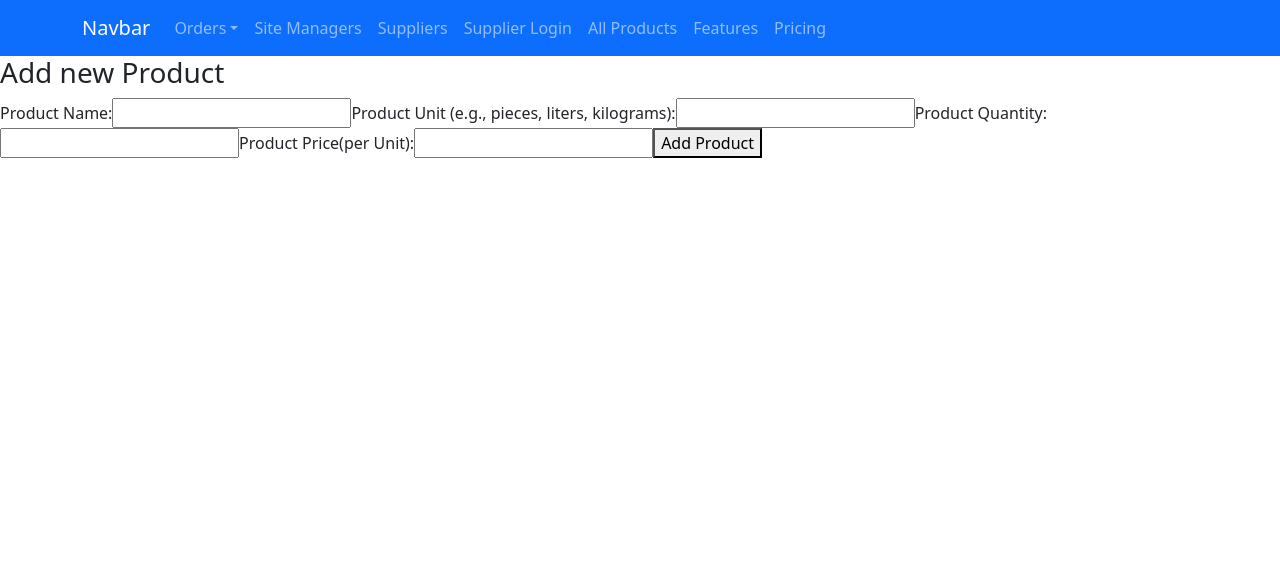
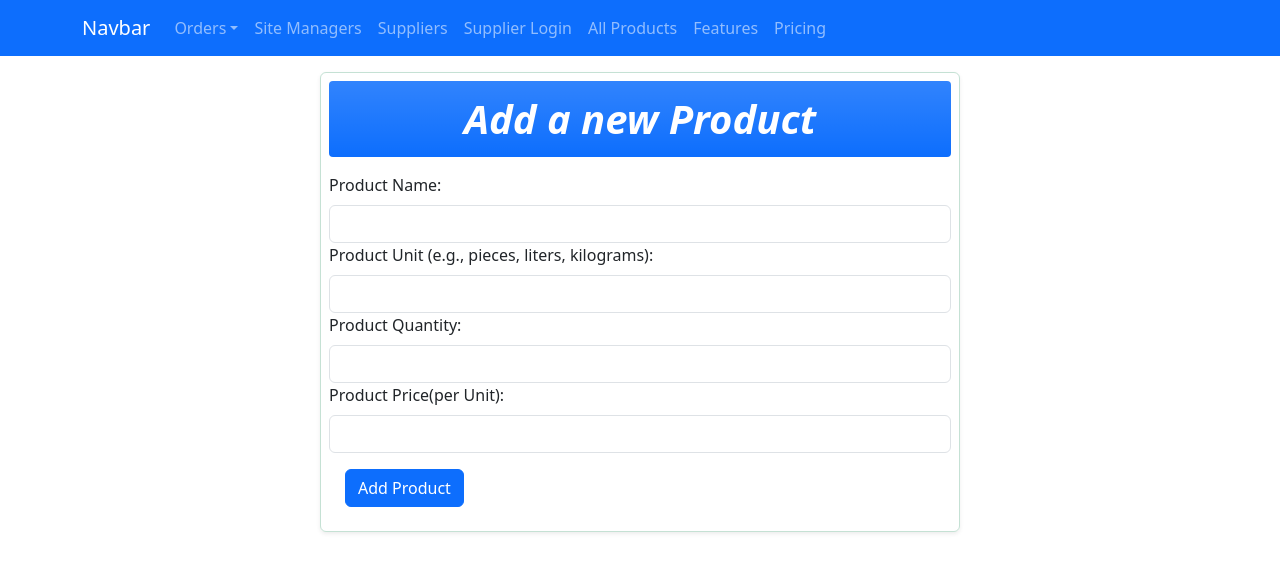
Before and after one commit to it21250156/Procurement, a React (Create React App) app in the folder frontend/: page /addproduct in a window 1280 px wide. Shown: the top 572 px of the page. Built offline with nearby package versions, Linux system fonts and the light colour scheme; no server answers.

Commit message:
Merge branch 'main' of https://github.com/it21250156/Procurement

```diff
--- a/frontend/src/components/ProductForm.js
+++ b/frontend/src/components/ProductForm.js
@@ -1,15 +1,16 @@
-import { useState, useContext } from "react"; // Import useContext
-import { useProductsContext } from "../hooks/useProductsContext";
-import { useNavigate } from "react-router-dom";
-import Swal from "sweetalert2";
-import { SupplierContext } from "../context/SupplierContext"; // Import the SupplierContext
+import { useState, useContext } from 'react'; // Import useContext
+import { useProductsContext } from '../hooks/useProductsContext';
+import { useNavigate } from 'react-router-dom';
+import Swal from 'sweetalert2';
+import { SupplierContext } from '../context/SupplierContext'; // Import the SupplierContext
+import { Button } from 'react-bootstrap';
 
 const ProductForm = () => {
   const { dispatch } = useProductsContext();
-  const [pName, setPname] = useState("");
-  const [pUnit, setPunit] = useState("");
-  const [pQty, setPqty] = useState("");
-  const [pPrice, setPprice] = useState("");
+  const [pName, setPname] = useState('');
+  const [pUnit, setPunit] = useState('');
+  const [pQty, setPqty] = useState('');
+  const [pPrice, setPprice] = useState('');
   const [errors, setErrors] = useState({});
   const navigate = useNavigate();
 
@@ -20,19 +21,21 @@ const ProductForm = () => {
     let formErrors = {};
 
     if (!pName) {
-      formErrors.pName = "Product Name is required";
+      formErrors.pName = 'Product Name is required';
     }
 
     if (!pUnit) {
-      formErrors.pUnit = "Product Unit is required";
+      formErrors.pUnit = 'Product Unit is required';
     }
 
     if (!pQty || isNaN(pQty) || pQty <= 0) {
-      formErrors.pQty = "Product Quantity is required and must be a positive number";
+      formErrors.pQty =
+        'Product Quantity is required and must be a positive number';
     }
 
     if (!pPrice || isNaN(pPrice) || pPrice <= 0) {
-      formErrors.pPrice = "Product Price is required and must be a positive number";
+      formErrors.pPrice =
+        'Product Price is required and must be a positive number';
     }
 
     return formErrors;
@@ -44,7 +47,7 @@ const ProductForm = () => {
     // Access supplier._id from the context
     const supplierId = supplier ? supplier._id : null;
 
-    console.log("Supplier ID:", supplierId); // Debugging statement
+    console.log('Supplier ID:', supplierId); // Debugging statement
 
     const formErrors = validateForm();
     setErrors(formErrors);
@@ -56,13 +59,13 @@ const ProductForm = () => {
     // Ensure that the supplier value is included in the product data
     const product = { pName, pUnit, pQty, pPrice, supplier: supplierId };
 
-    console.log("Product:", product); // Debugging statement
+    console.log('Product:', product); // Debugging statement
 
-    const response = await fetch("/api/products", {
-      method: "POST",
+    const response = await fetch('/api/products', {
+      method: 'POST',
       body: JSON.stringify(product),
       headers: {
-        "Content-Type": "application/json",
+        'Content-Type': 'application/json',
       },
     });
 
@@ -71,61 +74,69 @@ const ProductForm = () => {
     if (!response.ok) {
       setErrors({ submit: json.error });
     } else {
-      setPname("");
-      setPunit("");
-      setPqty("");
-      setPprice("");
+      setPname('');
+      setPunit('');
+      setPqty('');
+      setPprice('');
       setErrors({});
       Swal.fire({
-        icon: "success",
-        title: "Success",
-        text: "New product added!",
+        icon: 'success',
+        title: 'Success',
+        text: 'New product added!',
       }).then(() => {
-        dispatch({ type: "CREATE_PRODUCT", payload: json });
-        navigate("/supProducts");
+        dispatch({ type: 'CREATE_PRODUCT', payload: json });
+        navigate('/supProducts');
       });
     }
   };
 
   return (
+    <div>
       <form className="productForm" onSubmit={handleSubmit}>
-      <h3>Add new Product</h3>
-
-      <label>Product Name: </label>
+        <label class="form-label">Product Name: </label>
         <input
           type="text"
+          class="form-control"
           onChange={(e) => setPname(e.target.value)}
           value={pName}
         />
         {errors.pName && <div className="error">{errors.pName}</div>}
 
-      <label>Product Unit (e.g., pieces, liters, kilograms): </label>
+        <label class="form-label">
+          Product Unit (e.g., pieces, liters, kilograms):{' '}
+        </label>
         <input
           type="text"
+          class="form-control"
           onChange={(e) => setPunit(e.target.value)}
           value={pUnit}
         />
         {errors.pUnit && <div className="error">{errors.pUnit}</div>}
 
-      <label>Product Quantity: </label>
+        <label class="form-label">Product Quantity: </label>
         <input
           type="number"
+          class="form-control"
           onChange={(e) => setPqty(e.target.value)}
           value={pQty}
         />
         {errors.pQty && <div className="error">{errors.pQty}</div>}
 
-      <label>Product Price(per Unit): </label>
+        <label class="form-label">Product Price(per Unit): </label>
         <input
           type="number"
+          class="form-control"
           onChange={(e) => setPprice(e.target.value)}
           value={pPrice}
         />
         {errors.pPrice && <div className="error">{errors.pPrice}</div>}
 
-      <button>Add Product</button>
+        <Button type="submit" className="btn-primary m-3">
+          Add Product
+        </Button>
         {errors.submit && <div className="error">{errors.submit}</div>}
       </form>
+    </div>
   );
 };
 
--- a/frontend/src/pages/AddProduct.js
+++ b/frontend/src/pages/AddProduct.js
@@ -1,40 +1,32 @@
-import React, { useEffect } from 'react'
-import ProductForm from '../components/ProductForm'
-import { useProductsContext } from '../hooks/useProductsContext'
+import React, { useEffect } from 'react';
+import ProductForm from '../components/ProductForm';
+import { useProductsContext } from '../hooks/useProductsContext';
+import PageHeading from '../components/PageHeading';
 
+function AddProduct() {
+  const { dispatch } = useProductsContext();
 
+  useEffect(() => {
+    const fetchProducts = async () => {
+      const response = await fetch('/api/products');
+      const json = await response.json();
 
+      if (response.ok) {
+        dispatch({ type: 'SET_PRODUCTS', payload: json });
+      }
+    };
 
-function AddProduct () {
+    fetchProducts();
+  }, [dispatch]);
 
-    const {dispatch} = useProductsContext()
+  const headingText = 'Add a new Product';
 
-
-    useEffect(() =>{
-        const fetchProducts = async () => {
-          const response = await fetch('/api/products')
-          const json = await response.json()
-
-          if(response.ok) {
-
-            dispatch({type: 'SET_PRODUCTS', payload: json})
-
-          }
-        }
-
-        fetchProducts()
-      },[dispatch])
-
-    return (
-        <div className= "AddProductsPage">
-
-  <ProductForm/>
-
-</div>
-
-    )
-
-
+  return (
+    <div className="container w-50 border border-success p-2 mb-2 border-opacity-25 rounded-2 mt-3 mb-3 shadow-sm">
+      <PageHeading text={headingText}></PageHeading>
+      <ProductForm />
+    </div>
+  );
 }
 
-export default AddProduct
+export default AddProduct;
--- a/frontend/src/pages/SupProducts.js
+++ b/frontend/src/pages/SupProducts.js
@@ -1,11 +1,12 @@
-import React, { useEffect, useContext } from "react";
-import { useProductsContext } from "../hooks/useProductsContext";
-import { Link } from "react-router-dom";
-import { SupplierContext } from "../context/SupplierContext";
-import ProductDetailsSup from "../components/ProductDetailsSup";
+import React, { useEffect, useContext } from 'react';
+import { useProductsContext } from '../hooks/useProductsContext';
+import { Link } from 'react-router-dom';
+import { SupplierContext } from '../context/SupplierContext';
+import ProductDetailsSup from '../components/ProductDetailsSup';
 import { useNavigate } from 'react-router-dom';
 import Swal from 'sweetalert2';
-
+import { Button } from 'react-bootstrap';
+import PageHeading from '../components/PageHeading';
 
 const SupProducts = () => {
   const { products, dispatch } = useProductsContext();
@@ -45,42 +46,42 @@ const SupProducts = () => {
         const response = await fetch(`/api/products/Supplier/${supplierId}`);
 
         if (!response.ok) {
-          console.error("Error fetching products. Status:", response.status);
+          console.error('Error fetching products. Status:', response.status);
           return;
         }
 
         const json = await response.json();
 
-        dispatch({ type: "SET_PRODUCTS", payload: json });
+        dispatch({ type: 'SET_PRODUCTS', payload: json });
       } catch (error) {
-        console.error("Error during data fetching and processing:", error);
+        console.error('Error during data fetching and processing:', error);
       }
     };
 
     fetchProducts();
   }, [dispatch, supplier]);
 
+  const headingText = 'My Products';
+
   return (
-    <div className="allProducts">
+    <div className="container w-50 border border-success p-2 mb-2 border-opacity-25 rounded-2 mt-3 mb-3 shadow-sm ">
+      <PageHeading text={headingText}></PageHeading>
+      <Link to="/addproduct">
+        <Button className="btn-primary m-2">Add new Product</Button>
+      </Link>
+      <Link to="/supplierOrders">
+        <Button className="btn-primary m-2">Orders</Button>
+      </Link>
+      {/** Logout button */}
+      <Button className="btn-danger m-2" onClick={handleLogout}>
+        Logout
+      </Button>
       <div className="products">
         {products &&
           products.map((product) => (
             <ProductDetailsSup key={product._id} product={product} />
           ))}
       </div>
-      <button className="add-product-btn">
-        <Link to="/addproduct">Add new Product</Link>
-      </button>
-
-      <button className="add-product-btn">
-        <Link to="/supplierOrders">Orders</Link>
-      </button>
-
-      {/** Logout button */}
-      <button onClick={handleLogout}>Logout</button>
-
-
-
     </div>
   );
 };
--- a/frontend/src/pages/SupplierOrders.js
+++ b/frontend/src/pages/SupplierOrders.js
@@ -1,6 +1,6 @@
 import { useEffect, useState, useContext } from 'react';
 import PageHeading from '../components/PageHeading';
-import { SupplierContext } from "../context/SupplierContext";
+import { SupplierContext } from '../context/SupplierContext';
 
 const ConfirmedOrderPage = () => {
   const { supplier } = useContext(SupplierContext); // Get the supplier information from the context
@@ -67,8 +67,13 @@ const ConfirmedOrderPage = () => {
                   <td>
                     {/* Order status dropdown here */}
                     <select
-                      value={confirmedOrder.order.orderstatus} // Set the initial value from the order's status
-                      onChange={(e) => handleOrderStatusChange(confirmedOrder.order.orderstatus, e.target.value)}
+                      value={confirmedOrder.orderstatus} // Set the initial value from the order's status
+                      onChange={(e) =>
+                        handleOrderStatusChange(
+                          confirmedOrder.orderstatus,
+                          e.target.value
+                        )
+                      }
                     >
                       <option value="Pending">Pending</option>
                       <option value="Accepted">Accepted</option>
```
Also changed, not shown: frontend/src/components/ProductDetailsSup.js (+49 -23 lines), frontend/src/pages/SupplierLogin.js (+37 -32 lines), 1 other file (tests, documents, lock files or other folders). Lines whose indentation alone changed are shown as unchanged.
